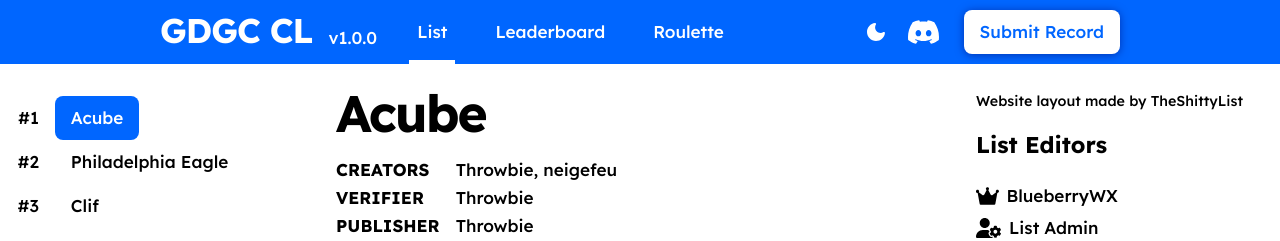
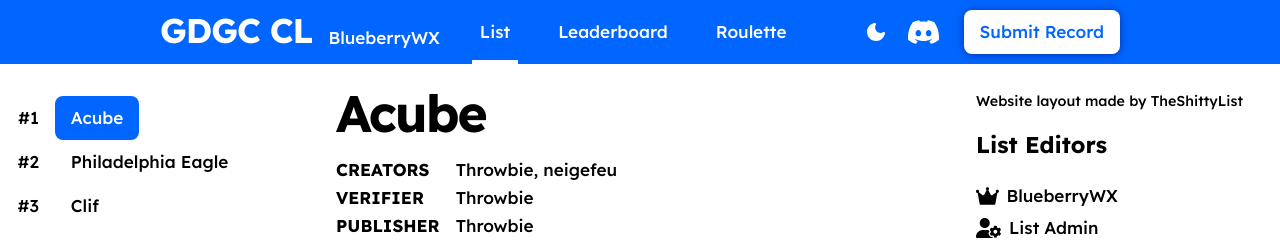
Before and after one commit to BlueberryV32/GDGC-ChallengeList, a plain HTML site: page index.html in a window 1280 px wide. Shown: the top 241 px of the page. Drawn offline with nearby package versions, Linux system fonts and the light colour scheme.

Commit message:
Update index.html

```diff
--- a/index.html
+++ b/index.html
@@ -38,7 +38,7 @@
         <header :class="{ dark: store.dark }">
             <div class="logo">
                 <h2>GDGC CL</h2>
-                <p>v1.0.0</p>
+                <p>BlueberryWX</p>
             </div>
             <nav class="nav">
                 <router-link class="nav__tab" to="/">
```
